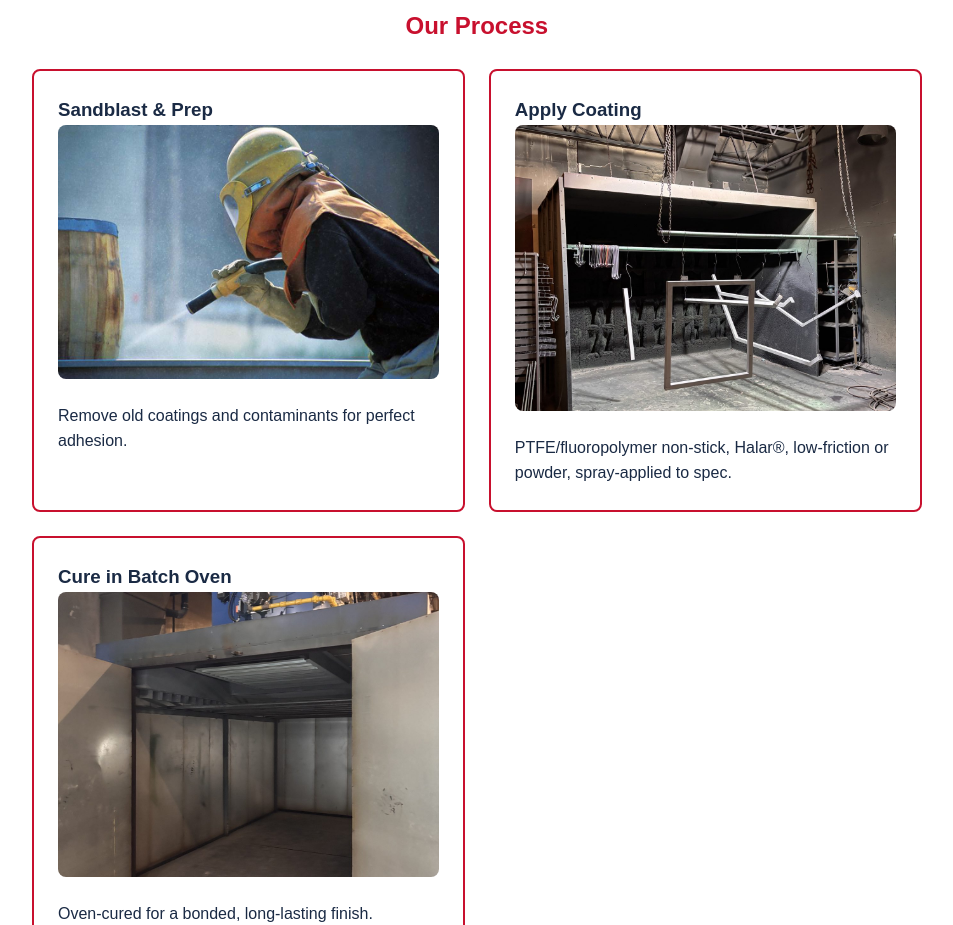
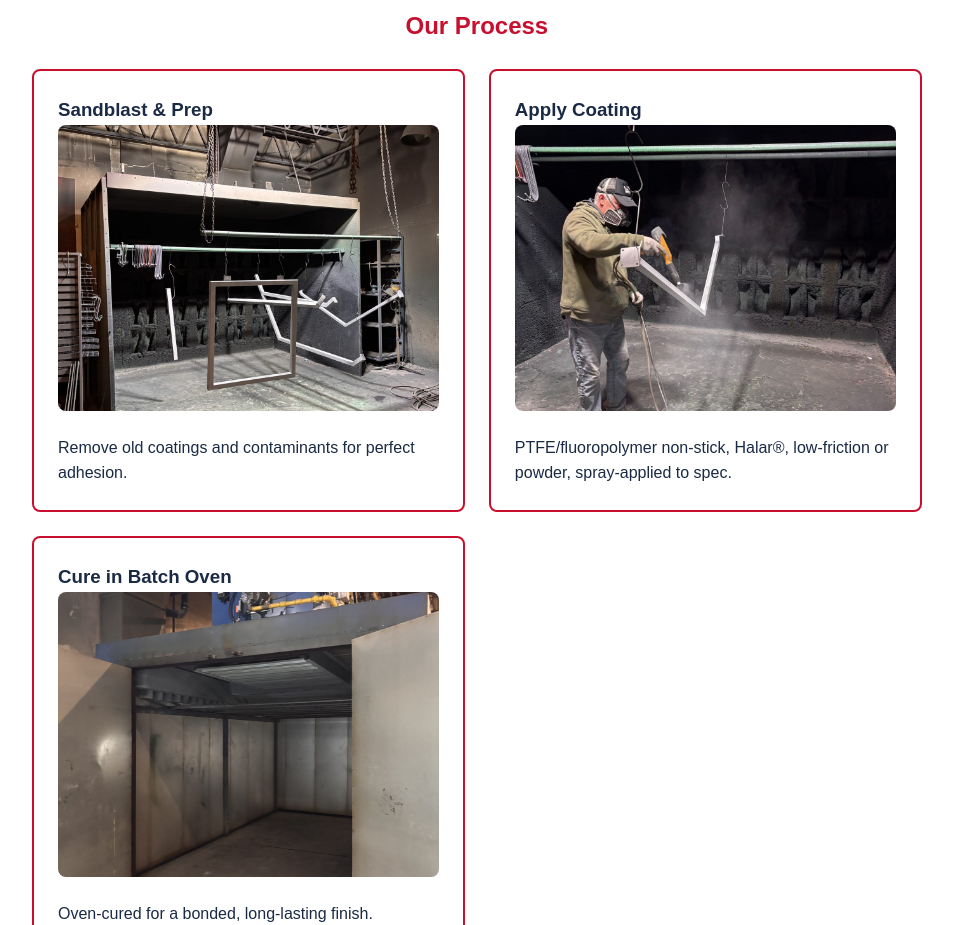
Before and after one commit to Dracron8/CCWeb, a plain HTML site: page index.html in a window 1280 px wide. Shown: the part 1077-2002 px from the top of the page, without its empty margins (269-1222 px from the left). Drawn offline with Linux system fonts and the light colour scheme.

Commit message:
Process photos: real spraying shot on Apply Coating, booth shot on Sandblast & Prep; last stock photo removed
Co-Authored-By: Claude Fable 5.1 <noreply@anthropic.com>
Claude-Session: https://claude.ai/code/session_019Cuknn2EagYP5BAUPkynYt

```diff
--- a/index.html
+++ b/index.html
@@ -508,12 +508,12 @@
         <div class="services-grid">
             <div class="card">
                 <h3>Sandblast & Prep</h3>
-                <img src="assets/sandblasting.jpg" alt="Sandblasting" style="width:100%; border-radius:8px; margin-bottom:1rem;">
+                <img src="assets/shop-spray-booth.jpg" alt="Prepped parts hung in the spray booth at C&amp;C Coatings" loading="lazy" style="width:100%; border-radius:8px; margin-bottom:1rem;">
                 <p>Remove old coatings and contaminants for perfect adhesion.</p>
             </div>
             <div class="card">
                 <h3>Apply Coating</h3>
-                <img src="assets/shop-spray-booth.jpg" alt="Parts hung in the spray booth at C&amp;C Coatings" loading="lazy" style="width:100%; border-radius:8px; margin-bottom:1rem;">
+                <img src="assets/shop-spraying.jpg" alt="Spray-applying coating to a hung part in the booth at C&amp;C Coatings" loading="lazy" style="width:100%; border-radius:8px; margin-bottom:1rem;">
                 <p>PTFE/fluoropolymer non-stick, Halar®, low-friction or powder, spray-applied to spec.</p>
             </div>
             <div class="card">
```
Also changed, not shown: assets/sandblasting.jpg (deleted), assets/shop-spraying.jpg (added), 1 other file.
